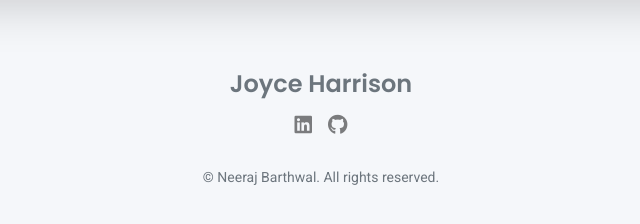
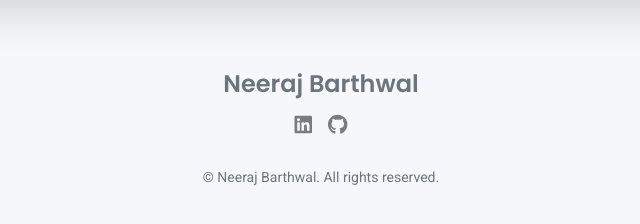
Before and after one commit to neerajBarthwal/neerajBarthwal.github.io, a plain HTML site: page index.html in a window 1280 px wide. Shown: the part 3202-3426 px from the top of the page, 319-959 px from the left. Drawn offline with Linux system fonts and the light colour scheme.

Commit message:
Name Corrected

```diff
--- a/index.html
+++ b/index.html
@@ -253,7 +253,7 @@ Java Developer responsible for:<br><br>
     <footer class="pt-4 pb-4 text-muted text-center d-print-none">
       <div class="container">
         <div class="my-3">
-          <div class="h4">Joyce Harrison</div>
+          <div class="h4">Neeraj Barthwal</div>
           <div class="footer-nav">
             <nav role="navigation">
               <ul class="nav justify-content-center">
```
